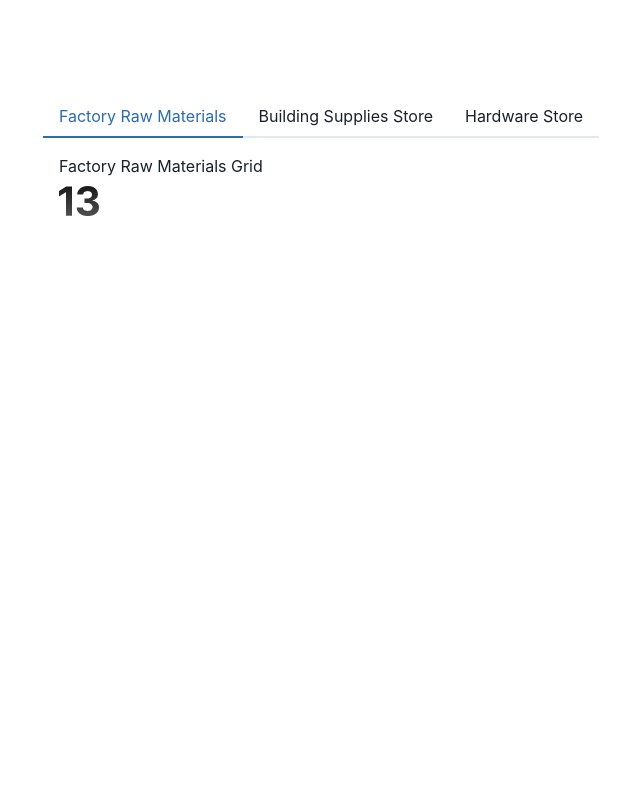
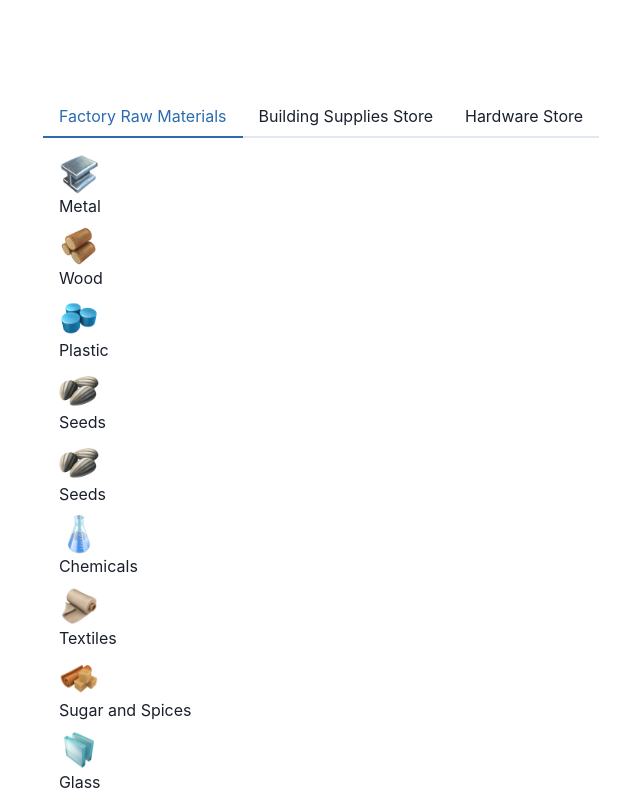
Before and after one commit to c9s/simcity-pi, a Next.js app: page / in a window 1280 px wide. Shown: the top 800 px of the page, without its empty margins (319-959 px from the left). Built offline with nearby package versions, Linux system fonts and the light colour scheme.

Commit message:
render item images

```diff
--- a/pages/index.tsx
+++ b/pages/index.tsx
@@ -72,17 +72,25 @@ export default function Home(props : HomeProps) {
             {
               storeNames.map((n : string) => {
                 const storeItems = allStoreItems[n]
+
                 return <TabPanel key={n}>
                   <Grid gap={2} autoFlow="row dense">
-                    {n} Grid
+                    {
+                      storeItems.map(( item ) => {
+                        return <div>
+                          <Image
+                            key={item.name}
+                            src={ `/items/${item.name}.png` }
+                            alt="13"
+                            width={40}
+                            height={31}
+                            priority
+                          />
+                          {item.name}
+                        </div>
+                      })
+                    }
 
-                    <Image
-                      src="/thirteen.svg"
-                      alt="13"
-                      width={40}
-                      height={31}
-                      priority
-                    />
                   </Grid>
                 </TabPanel>;
               })
```
